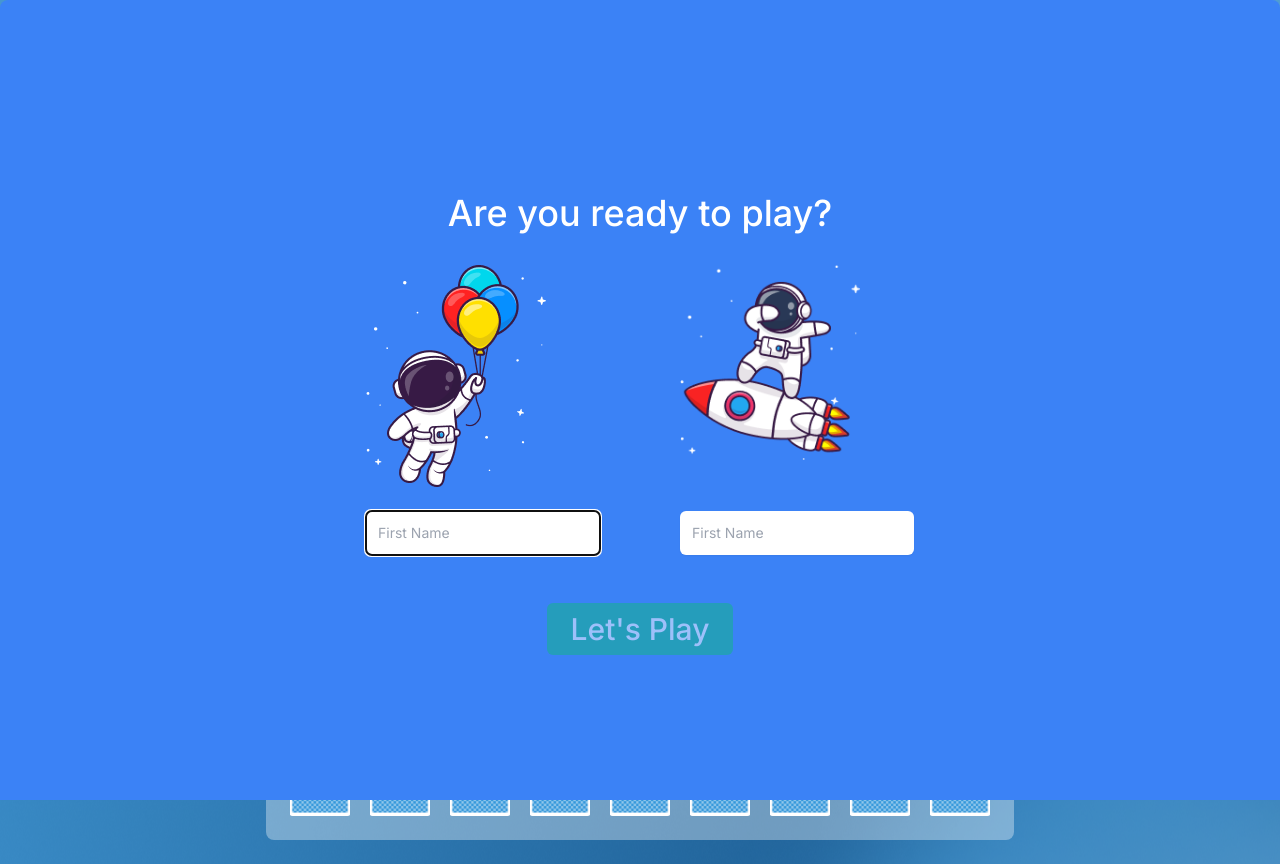
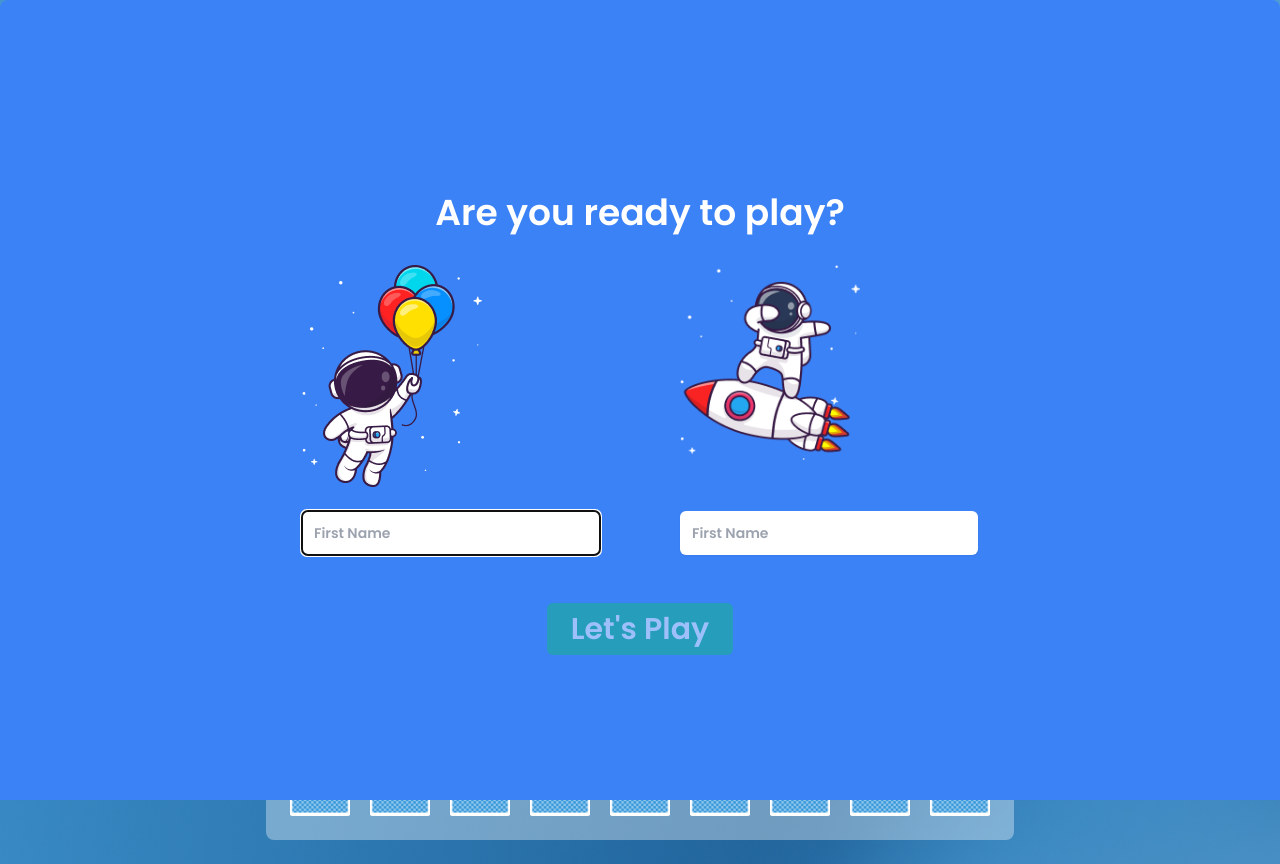
Before and after one commit to keithzano/memory-card-game, a Next.js app: page / in a window 1280 px wide. Built offline with nearby package versions, Linux system fonts and the light colour scheme.

Commit message:
Add Poppins font

```diff
--- a/src/app/layout.tsx
+++ b/src/app/layout.tsx
@@ -1,12 +1,16 @@
 import type { Metadata } from "next";
-import { Inter } from "next/font/google";
+import { Poppins } from "next/font/google";
 import "./globals.css";
 
-const inter = Inter({ subsets: ["latin"] });
+const poppins = Poppins({
+  subsets: ['latin'],
+  display: 'swap',
+  weight: ['600', '700', '800']
+});
 
 export const metadata: Metadata = {
-  title: "Specno Memory Card Game",
-  description: "Take Home Task for Specno Junior front-end Developer",
+  title: "Board Game",
+  description: "Interview task",
 };
 
 export default function RootLayout({
@@ -16,7 +20,9 @@ export default function RootLayout({
 }>) {
   return (
     <html lang="en">
-      <body className={inter.className}>{children}</body>
+      <body style={{ backgroundColor: '#3E92CE' }} className={poppins.className}>
+        {children}
+      </body>
     </html>
   );
 }
--- a/src/app/page.tsx
+++ b/src/app/page.tsx
@@ -48,7 +48,7 @@ export default function Home() {
       <div className="flex gap-4 absolute top-8 right-8 z-50">
         <button
           className=" bg-orange-400 text-white rounded-lg px-4 py-2 text-xl  ">
-          Exit Game
+          Restart Game
         </button>
         <button
           className=" bg-red-600 text-white rounded-lg px-4 text-xl ">
```
